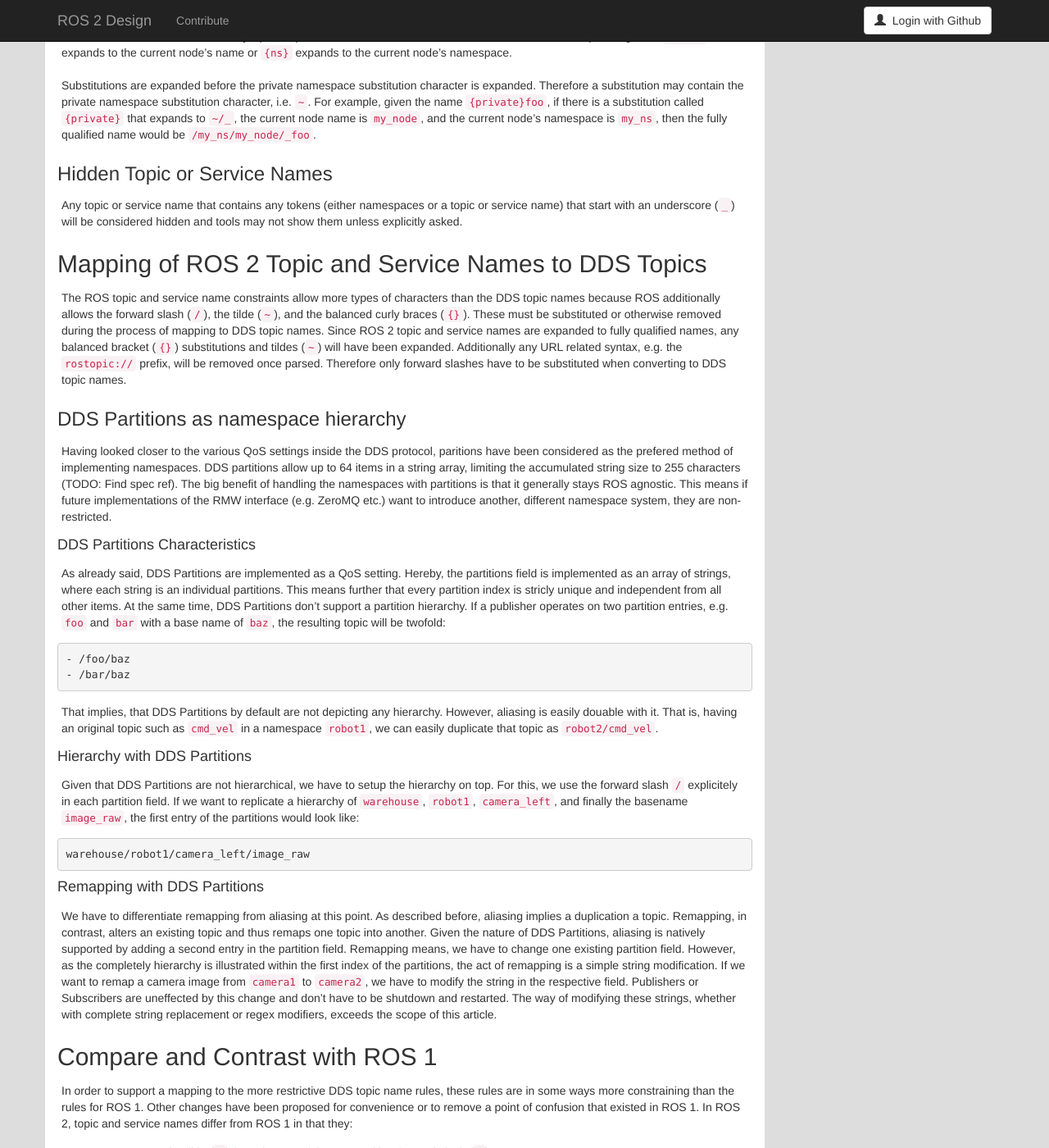
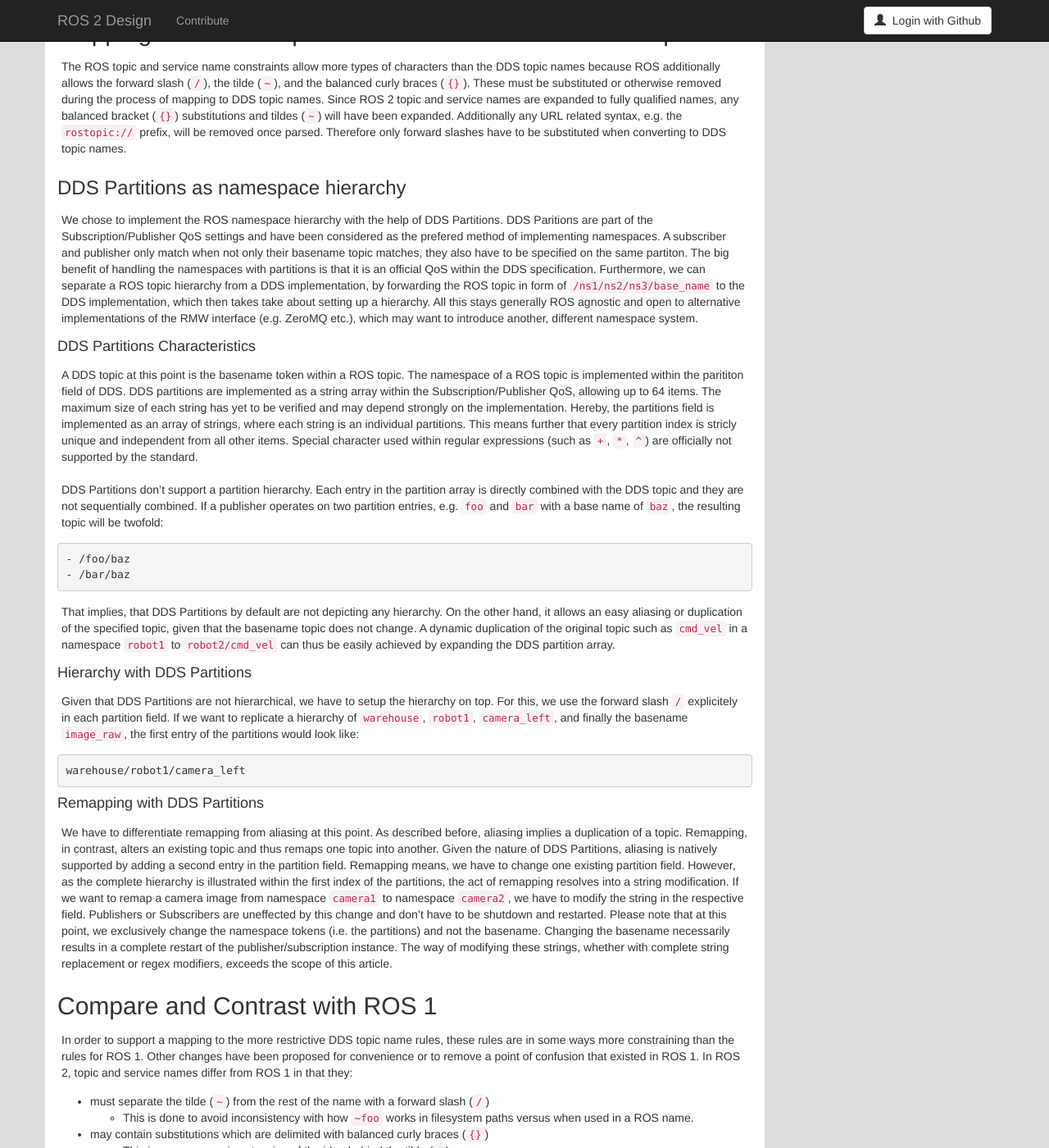
Before and after one commit to ros2/design, a Jekyll site: the page built from articles/140_topic_and_service_name_mapping.md, in a window 1280 px wide and 1400 px high, scrolled down 3854 px. Shown: the whole window at 82% size. Built offline with Jekyll 4.4.1, drawn with Linux system fonts in a browser that asks for light colours; nearby versions of some CDN libraries; some of the changed text lies outside the part shown.

Commit message:
address first reviews

````diff
--- a/articles/140_topic_and_service_name_mapping.md
+++ b/articles/140_topic_and_service_name_mapping.md
@@ -96,7 +93,6 @@ Fully qualified names have these additional restrictions:
 - must not contain tilde (`~`) or curly braces (`{}`)
 
 Note that expanded substitutions must result in a valid name.
-For example, a name `foo_{bar}` is not valid if `bar` is expanded as `_baz`, because that would result in a fully qualified name of `foo__baz` which contains repeated underscores (`_`).
 
 ### Uniform Resource Locators (URLs)
 
@@ -116,11 +112,9 @@ For example, these are valid names:
 
 But these are not valid names:
 
-| `123abc`    | `123`  | `__foo`  | `foo__bar` | `foo bar`   |
-| `foo__`     | ` `    | `foo_`   | `foo//bar` | `foo/`      |
-| `foo_/bar`  | `~foo` | `foo~`   | `foo~/bar` | `foo/~bar`  |
-| `/_/bar`    | `_`    | `_/_bar` | `/~`       | `foo/~/bar` |
-| `foo/_/bar` |        |          |            |             |
+| `123abc`    | `123`  | `foo bar`| ` `        | `foo//bar` | `foo/` |
+| `foo_/bar`  | `~foo` | `foo~`   | `foo~/bar` | `foo/~bar` | `/~`   |
+| `foo/~/bar` |
 
 These are some valid fully qualified names:
 
@@ -167,18 +161,6 @@ Topic and service name tokens:
 
 - must not start with numeric characters (`[0-9]`)
 
-- must not end with a single underscore (`_`)
-
-  - rationale: if tokens are allowed to end with and start with `_` then `foo_/bar` is indistinguishable from `foo/_bar` if the `/` is replaced with `__` (as proposed in the "Substitution of the Namespace Delimiter" section), i.e. both result in `foo___bar`
-
-- must not be a single underscore (`_`)
-
-  - rationale: this is a special case of "must not end with an underscore"
-
-- must not have two or more underscores (`__`) repeated anywhere
-
-  - rationale: this provides the implementation with a safe to use delimiter
-
 - may be a single tilde character (`~`)
 
 ### Private Namespace Substitution Character
@@ -221,17 +203,25 @@ Therefore only forward slashes have to be substituted when converting to DDS top
 
 ### DDS Partitions as namespace hierarchy
 
-Having looked closer to the various QoS settings inside the DDS protocol, paritions have been considered as the prefered method of implementing namespaces.
-DDS partitions allow up to 64 items in a string array, limiting the accumulated string size to 255 characters (TODO: Find spec ref).
-The big benefit of handling the namespaces with partitions is that it generally stays ROS agnostic.
-This means if future implementations of the RMW interface (e.g. ZeroMQ etc.) want to introduce another, different namespace system, they are non-restricted.
+We chose to implement the ROS namespace hierarchy with the help of DDS Partitions.
+DDS Paritions are part of the Subscription/Publisher QoS settings and have been considered as the prefered method of implementing namespaces.
+A subscriber and publisher only match when not only their basename topic matches, they also have to be specified on the same partiton.
+The big benefit of handling the namespaces with partitions is that it is an official QoS within the DDS specification.
+Furthermore, we can separate a ROS topic hierarchy from a DDS implementation, by forwarding the ROS topic in form of `/ns1/ns2/ns3/base_name` to the DDS implementation, which then takes take about setting up a hierarchy.
+All this stays generally ROS agnostic and open to alternative implementations of the RMW interface (e.g. ZeroMQ etc.), which may want to introduce another, different namespace system.
 
 #### DDS Partitions Characteristics
 
-As already said, DDS Partitions are implemented as a QoS setting.
+A DDS topic at this point is the basename token within a ROS topic.
+The namespace of a ROS topic is implemented within the parititon field of DDS.
+DDS partitions are implemented as a string array within the Subscription/Publisher QoS, allowing up to 64 items.
+The maximum size of each string has yet to be verified and may depend strongly on the implementation.
 Hereby, the partitions field is implemented as an array of strings, where each string is an individual partitions.
 This means further that every partition index is stricly unique and independent from all other items.
-At the same time, DDS Partitions don't support a partition hierarchy.
+Special character used within regular expressions (such as `+`, `*`, `^`) are officially not supported by the standard.
+
+DDS Partitions don't support a partition hierarchy.
+Each entry in the partition array is directly combined with the DDS topic and they are not sequentially combined.
 If a publisher operates on two partition entries, e.g. `foo` and `bar` with a base name of `baz`, the resulting topic will be twofold:
 
 ```
@@ -240,8 +230,8 @@ If a publisher operates on two partition entries, e.g. `foo` and `bar` with a ba
 ```
 
 That implies, that DDS Partitions by default are not depicting any hierarchy.
-However, aliasing is easily douable with it.
-That is, having an original topic such as `cmd_vel` in a namespace `robot1`, we can easily duplicate that topic as `robot2/cmd_vel`.
+On the other hand, it allows an easy aliasing or duplication of the specified topic, given that the basename topic does not change.
+A dynamic duplication of the original topic such as `cmd_vel` in a namespace `robot1` to `robot2/cmd_vel` can thus be easily achieved by expanding the DDS partition array.
 
 #### Hierarchy with DDS Partitions
 
@@ -250,19 +240,21 @@ For this, we use the forward slash `/` explicitely in each partition field.
 If we want to replicate a hierarchy of `warehouse`, `robot1`, `camera_left`, and finally the basename `image_raw`, the first entry of the partitions would look like:
 
 ```
-warehouse/robot1/camera_left/image_raw
+warehouse/robot1/camera_left
 ```
 
 #### Remapping with DDS Partitions
 
 We have to differentiate remapping from aliasing at this point.
-As described before, aliasing implies a duplication a topic.
+As described before, aliasing implies a duplication of a topic.
 Remapping, in contrast, alters an existing topic and thus remaps one topic into another.
 Given the nature of DDS Partitions, aliasing is natively supported by adding a second entry in the partition field.
 Remapping means, we have to change one existing partition field.
-However, as the completely hierarchy is illustrated within the first index of the partitions, the act of remapping is a simple string modification.
-If we want to remap a camera image from `camera1` to `camera2`, we have to modify the string in the respective field.
+However, as the complete hierarchy is illustrated within the first index of the partitions, the act of remapping resolves into a string modification.
+If we want to remap a camera image from namespace `camera1` to namespace `camera2`, we have to modify the string in the respective field.
 Publishers or Subscribers are uneffected by this change and don't have to be shutdown and restarted.
+Please note that at this point, we exclusively change the namespace tokens (i.e. the partitions) and not the basename.
+Changing the basename necessarily results in a complete restart of the publisher/subscription  instance.
 The way of modifying these strings, whether with complete string replacement or regex modifiers, exceeds the scope of this article.
 
 ## Compare and Contrast with ROS 1
@@ -295,6 +287,7 @@ This section lists concerns about the proposed design and alternatives that were
 
 Initially, the idea of implementing ROS topics and namespaces based on specific name prefixes was chosen.
 This is not any longer the favorite solution as DDS partitions have proven to be more flexible and accurate since they are part of the protocol.
+In the following, partitions are not used within the namespace and the complete ROS topic is specified as the DDS topic.
 
 In order to differentiate ROS topics easily, all DDS topic names created by ROS shall be prefixed with `rX`, where `X` is a single character that indicates to which subsystem of ROS the topic belongs.
 For example, a plain topic called `/foo` would translate to a DDS topic named `rt__foo`, which is the result of concatenating the prefix `rt` for being a ROS topic, with `__` for the leading `/`, and the topic name `foo`.
@@ -322,6 +315,11 @@ Since all ROS topics are prefixed when being converted to DDS topic names, it ma
 For example, if an existing DDS program is publishing on the `image` topic (and is using the DDS equivalent to the ROS message type) then a ROS program could not subscribe to it because of the name mangling.
 Therefore to allow ROS programs to interoperate with "native" DDS topic names the API should provide a way to skip the ROS specific prefixing.
 
+#### Substitution of the Namespace Delimiter
+
+The namespace delimiter in ROS 2 topic and service names, a forward slash (`/`), will be replaced with double underscores (`__`).
+Note that as fully qualified ROS 2 topic and service names are absolute, there is always a leading forward slash (`/`).
+
 #### ROS to DDS Name Conversion Examples
 
 Here are some examples of translations between ROS topic names and the corresponding DDS topic names:
@@ -348,11 +346,6 @@ Note that this algorithm must be applied on a fully qualified name, i.e. after e
 Services are governed by the same algorithm, but in some implementations may require additional characters to be subtracted from the limit depending on how the request and response topics are created by the middleware.
 In the specific case of RTI Connext's Request-Reply implementation, they append the `Request` and `Reply` strings to the topic names.
 Therefore, it would be safest to assume the Service name limit to be less 8 more characters.
-
-#### Substitution of the Namespace Delimiter
-
-The namespace delimiter in ROS 2 topic and service names, a forward slash (`/`), will be replaced with double underscores (`__`).
-Note that as fully qualified ROS 2 topic and service names are absolute, there is always a leading forward slash (`/`).
 
 ### Alternative Name Rules and Concerns About Name Rules
 
````
Also changed, not shown: other parts of articles/140_topic_and_service_name_mapping.md (+0 -3 lines).
